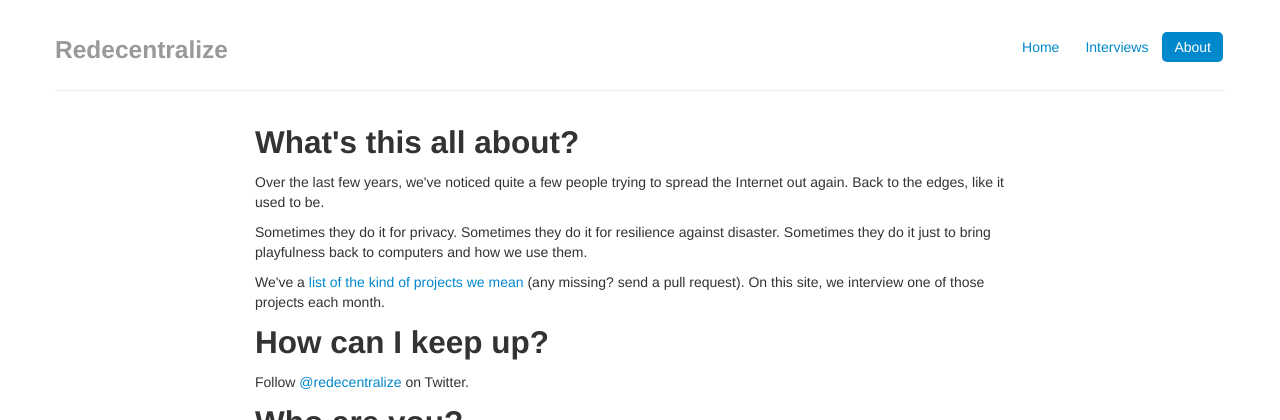
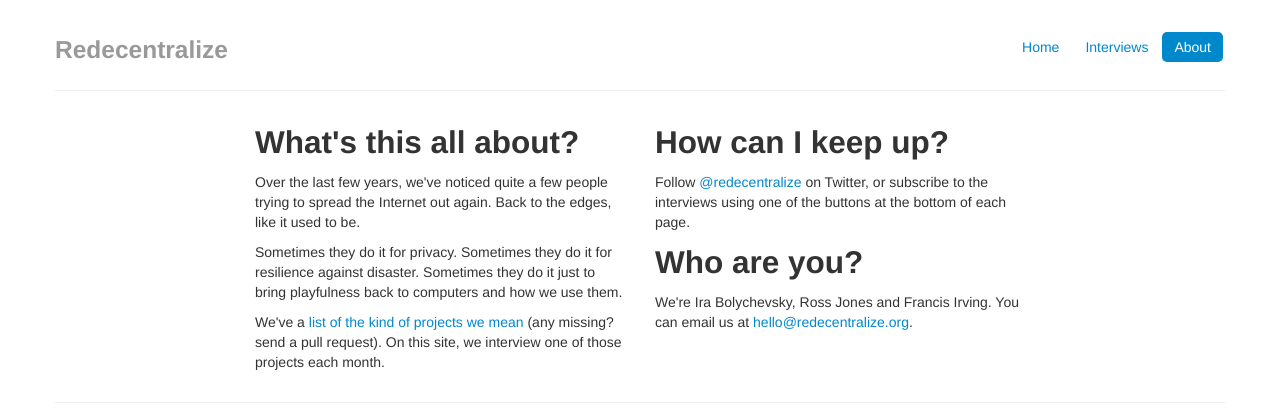
Before and after one commit to redecentralize/redecentralize-website, a Jekyll site: the page built from about/index.html, in a window 1280 px wide, cut to the strip 0-420 px from the top of the page. Built offline with Jekyll 4.4.1, drawn with Linux system fonts in a browser that asks for light colours; nearby versions of some CDN libraries; Markdown is read by kramdown in place of the engine named in the settings.

Commit message:
Much better about layout

```diff
--- a/about/index.html
+++ b/about/index.html
@@ -6,7 +6,8 @@
 
 <div class="row">
   <div class="span2"></div>
-  <div class="span8">
+
+  <div class="span4">
 
     <h2>What's this all about?</h2>
 
@@ -22,9 +23,14 @@
     of those projects each month.
     </p>
 
+  </div>
+
+  <div class="span4">
+
     <h2>How can I keep up?</h2>
     <p>
-    Follow <a href="https://twitter.com/redecentralize">@redecentralize</a> on Twitter.
+    Follow <a href="https://twitter.com/redecentralize">@redecentralize</a> on Twitter, or subscribe
+    to the interviews using one of the buttons at the bottom of each page.
     </p>
 
     <h2>Who are you?</h2>
```
